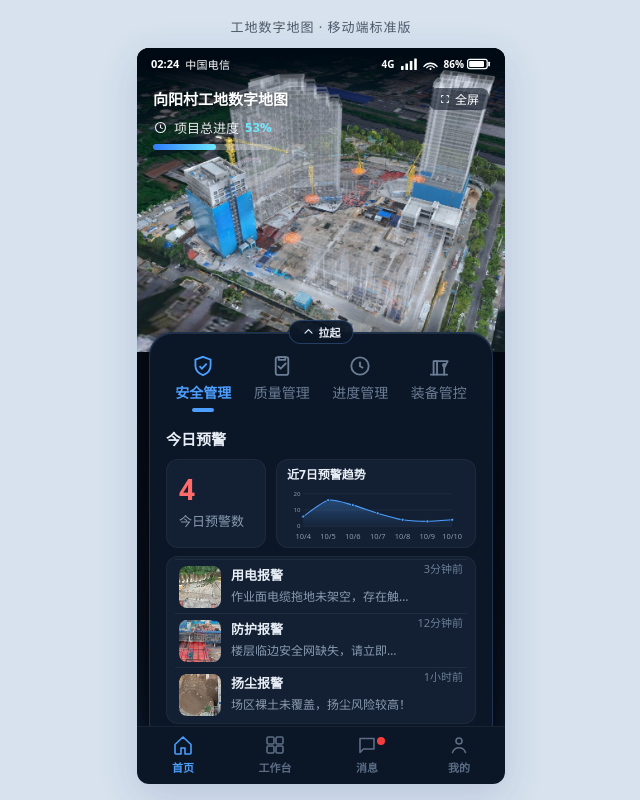
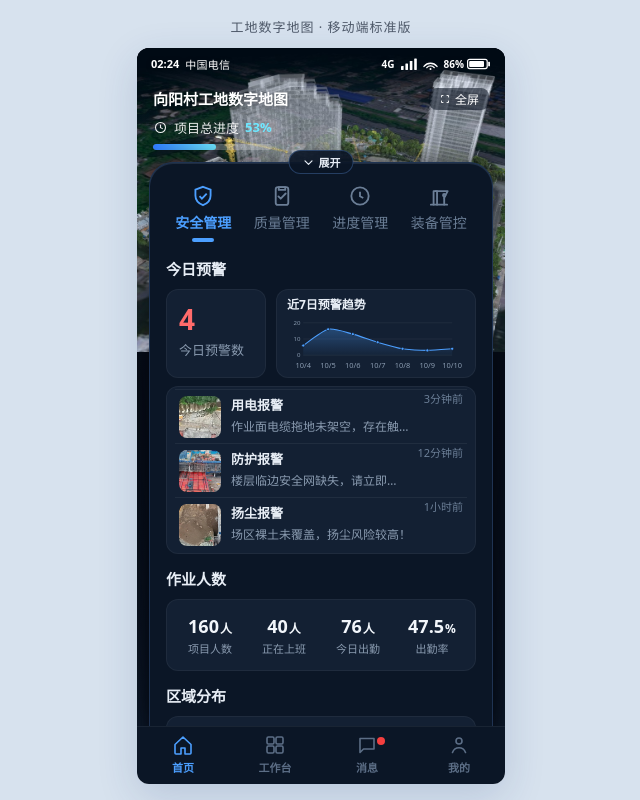
Before and after one commit to hustduwei/site-digital-map-mobile, a plain HTML site: page index.html in a window 1280 px wide. Shown: the whole page, without its empty margins (319-959 px from the left). Drawn offline with Linux system fonts and the light colour scheme.

Commit message:
Default the home overlay sheet to the pulled-up state.

```diff
--- a/index.html
+++ b/index.html
@@ -5,7 +5,7 @@
   <meta http-equiv="Content-Type" content="text/html; charset=utf-8" />
   <meta name="viewport" content="width=device-width, initial-scale=1.0, maximum-scale=1.0, user-scalable=no, viewport-fit=cover" />
   <title>工地数字地图移动端标准版</title>
-  <link rel="stylesheet" href="css/app.css?v=20261010" />
+  <link rel="stylesheet" href="css/app.css?v=20261010b" />
 </head>
 <body>
   <div class="stage">
@@ -182,7 +182,7 @@
             </nav>
 
             <main class="pages">
-              <section class="page home-page active" id="page-home">
+              <section class="page home-page active is-sheet-up" id="page-home">
                 <div class="home-scene">
                   <div class="home-map" role="img" aria-label="工地数字地图"></div>
                   <div class="home-top">
@@ -348,6 +348,6 @@
       </div>
     </div>
   </div>
-  <script src="js/app.js?v=20261010"></script>
+  <script src="js/app.js?v=20261010b"></script>
 </body>
 </html>
--- a/js/app.js
+++ b/js/app.js
@@ -919,7 +919,7 @@
   });
 
   const pageHome = document.getElementById("page-home");
-  let sheetUp = false;
+  let sheetUp = true;
 
   function setSheetUp(up) {
     sheetUp = !!up;
@@ -945,6 +945,7 @@
 
   document.getElementById("btnSheetToggle").addEventListener("click", () => setSheetUp(!sheetUp));
   window.addEventListener("resize", () => { if (sheetUp) setSheetUp(true); });
+  requestAnimationFrame(() => setSheetUp(true));
 
   document.getElementById("homePanels").addEventListener("click", (e) => {
     const eqBtn = e.target.closest("[data-eq]");
```
